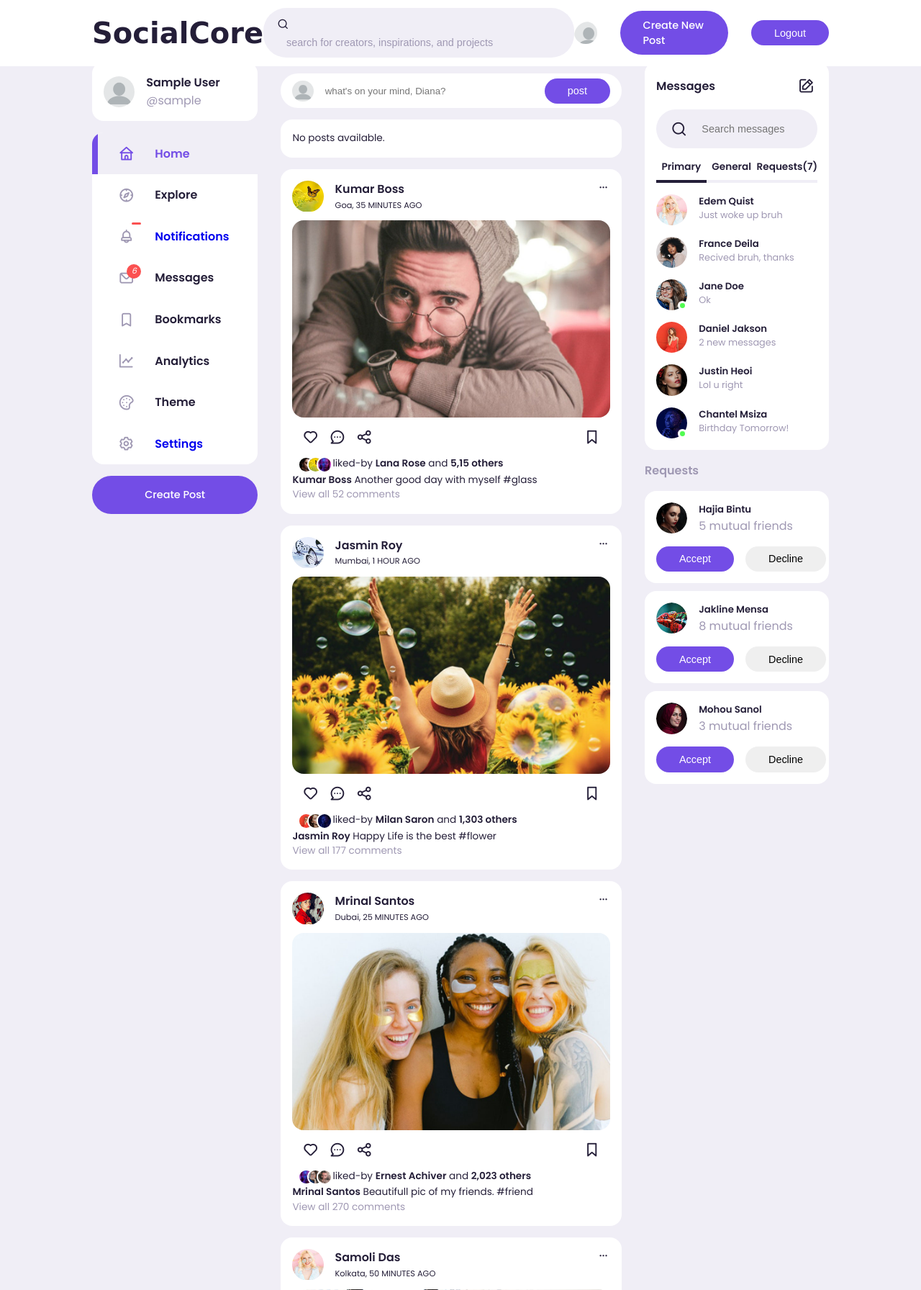
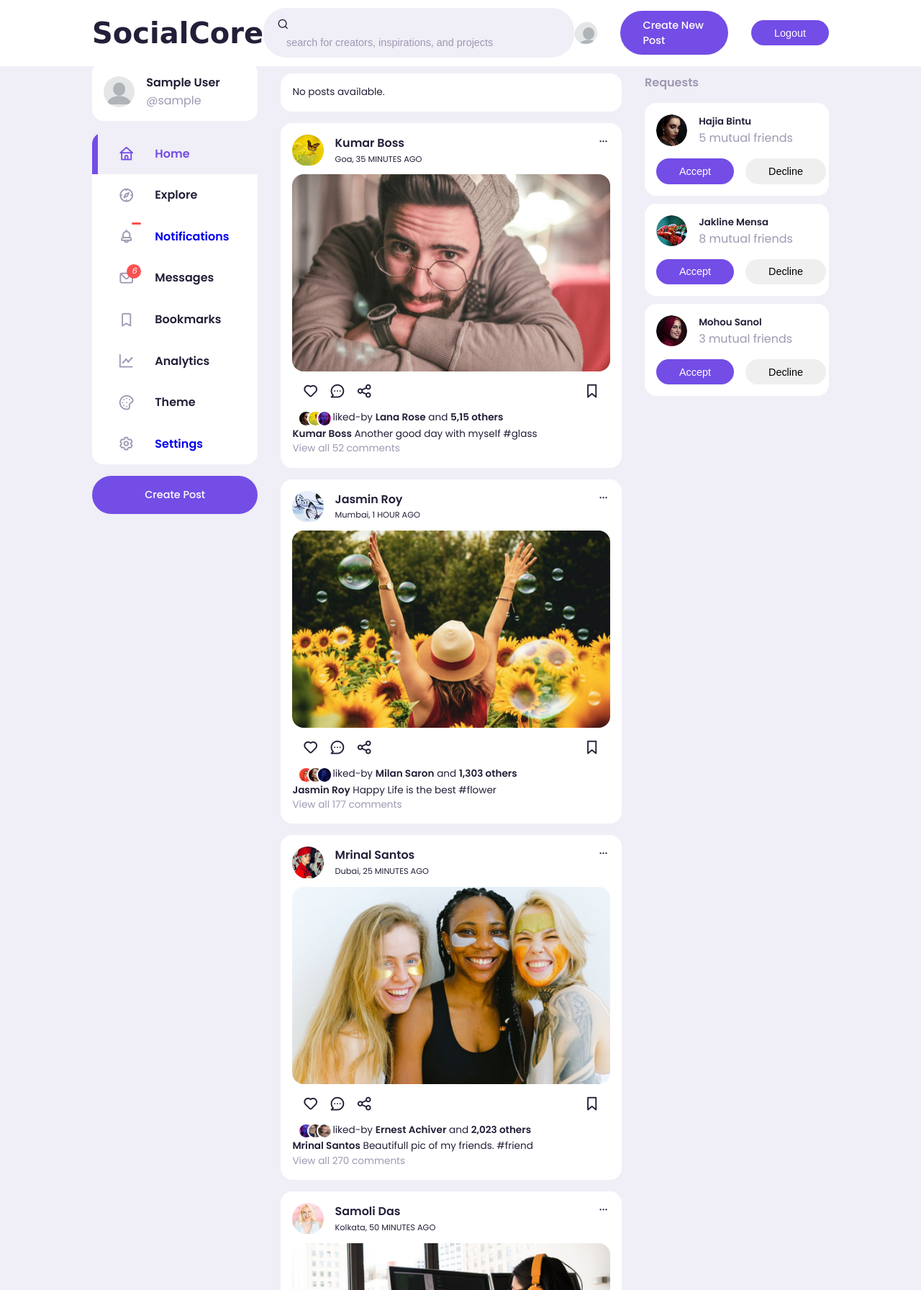
Before and after one commit to jayasurya88/SocialCore, a Django app: page /home in a window 1280 px wide. Shown: the top 1792 px of the page at 72% size. Run offline with Django 5.2, Linux system fonts and the light colour scheme; the visitor is signed in with stand-in values (Sample User, id 1); data that the repository does not hold is empty; some web fonts are replaced.

Commit message:
enhancing user home page

```diff
--- a/socialcore/templates/home.html
+++ b/socialcore/templates/home.html
@@ -121,13 +121,7 @@
 
             <div class="middle">
 
-                <form class="create-post">
-                    <div class="profile-photo">
-                        <img src="{{ user.profile_picture.url }}" alt="">
-                    </div>
-                    <input type="text" placeholder="what's on your mind, Diana?" id="create-post">
-                    <input type="submit" value="post" class="btn btn-primary">
-                </form>
+
 
                 <!-- Feeds -->
                 <div class="feeds">
@@ -474,85 +468,6 @@
             </div>
 
             <div class="right">
-                <div class="messages">
-                    <div class="heading">
-                        <h4>Messages</h4><i class="uil uil-edit"></i>
-                    </div>
-                    <!-- search bar -->
-                    <div class="search-bar">
-                        <i class="uil uil-search"></i>
-                        <input type="search" placeholder="Search messages" id="message-search">
-                    </div>
-                    <!-- messages category -->
-                    <div class="category">
-                        <h6 class="active">Primary</h6>
-                        <h6 class="messages-requests">General</h6>
-                        <h6 class="messages-requests">Requests(7)</h6>
-                    </div>
-                    <!-- message -->
-                    <div class="message">
-                        <div class="profile-photo">
-                            <img src="{% static 'images/profile-17.jpg' %}" >
-                        </div>
-                        <div class="message-body">
-                            <h5>Edem Quist</h5>
-                            <p class="text-muted">Just woke up bruh</p>
-                        </div>
-                    </div>
-                    <!-- message -->
-                    <div class="message">
-                        <div class="profile-photo">
-                            <img src="{% static 'images/profile-3.jpg' %}" >
-                        </div>
-                        <div class="message-body">
-                            <h5>France Deila</h5>
-                            <p class="text-muted">Recived bruh, thanks</p>
-                        </div>
-                    </div>
-                    <!-- message -->
-                    <div class="message">
-                        <div class="profile-photo">
-                            <img src="{% static 'images/profile-4.jpg' %}" >
-                            <div class="active"></div>
-                        </div>
-                        <div class="message-body">
-                            <h5>Jane Doe</h5>
-                            <p class="text-muted">Ok</p>
-                        </div>
-                    </div>
-                    <!-- message -->
-                    <div class="message">
-                        <div class="profile-photo">
-                            <img src="{% static 'images/profile-5.jpg' %}" >
-                        </div>
-                        <div class="message-body">
-                            <h5>Daniel Jakson</h5>
-                            <p class="text-muted">2 new messages</p>
-                        </div>
-                    </div>
-                    <!-- message -->
-                    <div class="message">
-                        <div class="profile-photo">
-                            <img src="{% static 'images/profile-6.jpg' %}" >
-                        </div>
-                        <div class="message-body">
-                            <h5>Justin Heoi</h5>
-                            <p class="text-muted">Lol u right</p>
-                        </div>
-                    </div>
-                    <!-- message -->
-                    <div class="message">
-                        <div class="profile-photo">
-                            <img src="{% static 'images/profile-7.jpg' %}" >
-                            <div class="active"></div>
-                        </div>
-                        <div class="message-body">
-                            <h5>Chantel Msiza</h5>
-                            <p class="text-muted">Birthday Tomorrow!</p>
-                        </div>
-                    </div>
-                </div>
-                <!-- End of Message -->
 
                 <!-- friend request -->
                 <div class="friend-requests">
```
